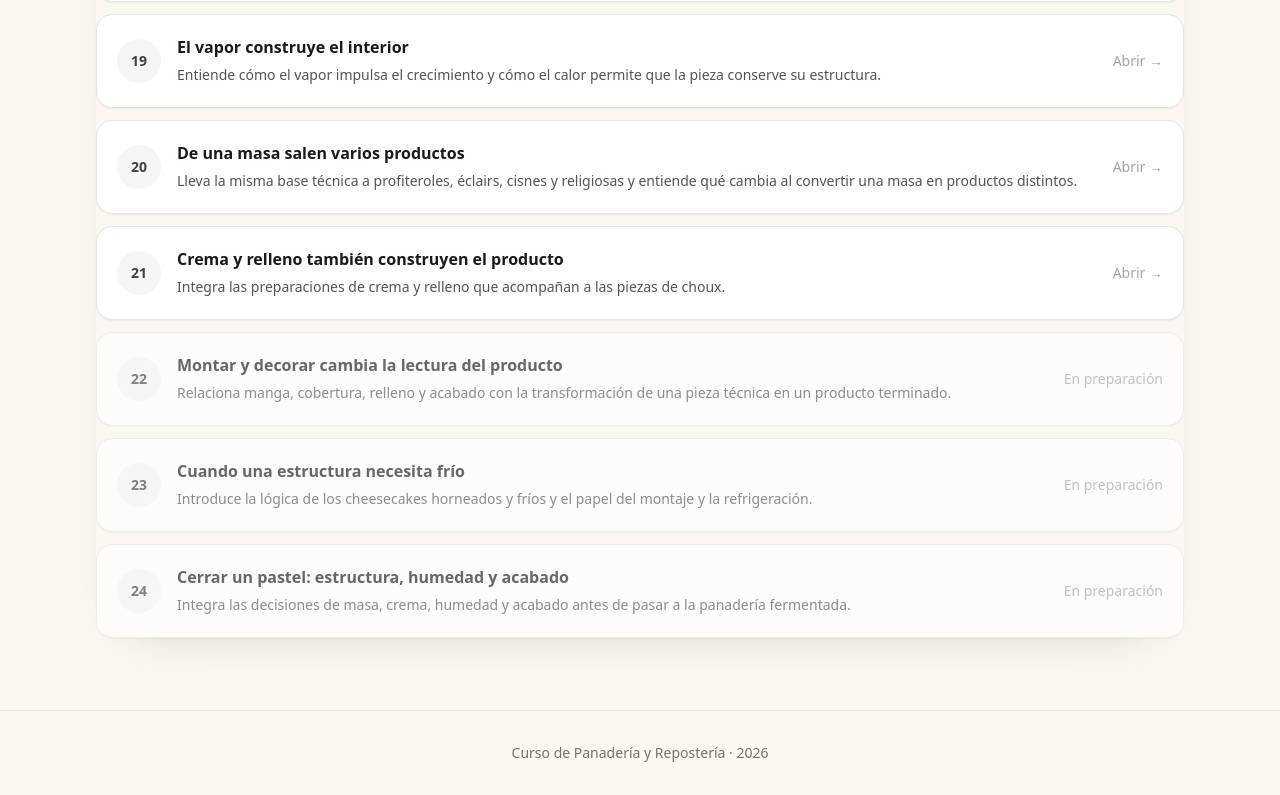
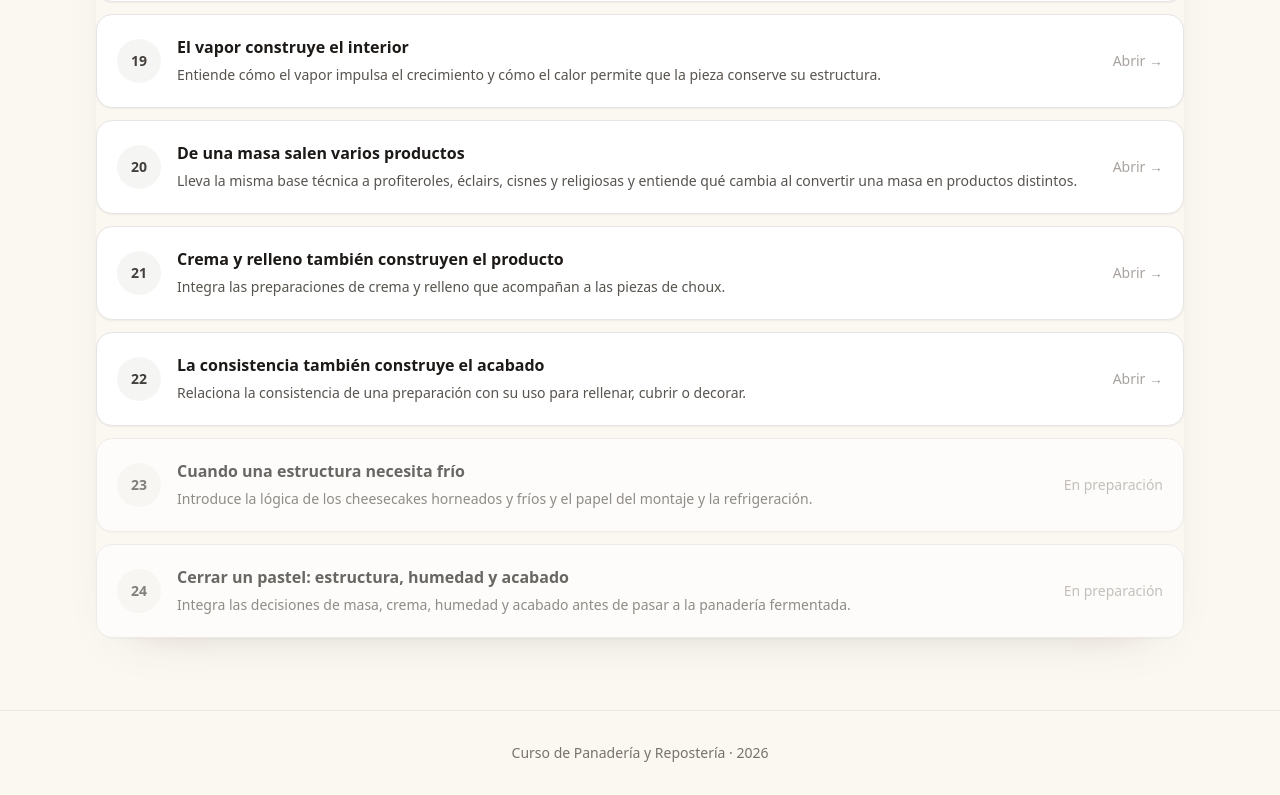
Before and after one commit to Drworm82/CursoPanadero, a Next.js app: page /modulo-3 in a window 1280 px wide. Shown: the part 1387-2182 px from the top of the page. Built offline with nearby package versions, Linux system fonts and the light colour scheme; no server answers.

Commit message:
Link lesson 22 in module 3

```diff
--- a/pages/modulo-3.js
+++ b/pages/modulo-3.js
@@ -17,7 +17,7 @@ const lessons = [
   ['19', 'El vapor construye el interior', 'Entiende cómo el vapor impulsa el crecimiento y cómo el calor permite que la pieza conserve su estructura.', '/leccion-el-vapor-construye-el-interior'],
   ['20', 'De una masa salen varios productos', 'Lleva la misma base técnica a profiteroles, éclairs, cisnes y religiosas y entiende qué cambia al convertir una masa en productos distintos.', '/leccion-de-una-masa-salen-varios-productos'],
   ['21', 'Crema y relleno también construyen el producto', 'Integra las preparaciones de crema y relleno que acompañan a las piezas de choux.', '/leccion-crema-y-relleno'],
-  ['22', 'Montar y decorar cambia la lectura del producto', 'Relaciona manga, cobertura, relleno y acabado con la transformación de una pieza técnica en un producto terminado.', '#'],
+  ['22', 'La consistencia también construye el acabado', 'Relaciona la consistencia de una preparación con su uso para rellenar, cubrir o decorar.', '/leccion-montar-y-decorar'],
   ['23', 'Cuando una estructura necesita frío', 'Introduce la lógica de los cheesecakes horneados y fríos y el papel del montaje y la refrigeración.', '#'],
   ['24', 'Cerrar un pastel: estructura, humedad y acabado', 'Integra las decisiones de masa, crema, humedad y acabado antes de pasar a la panadería fermentada.', '#'],
 ];
```
